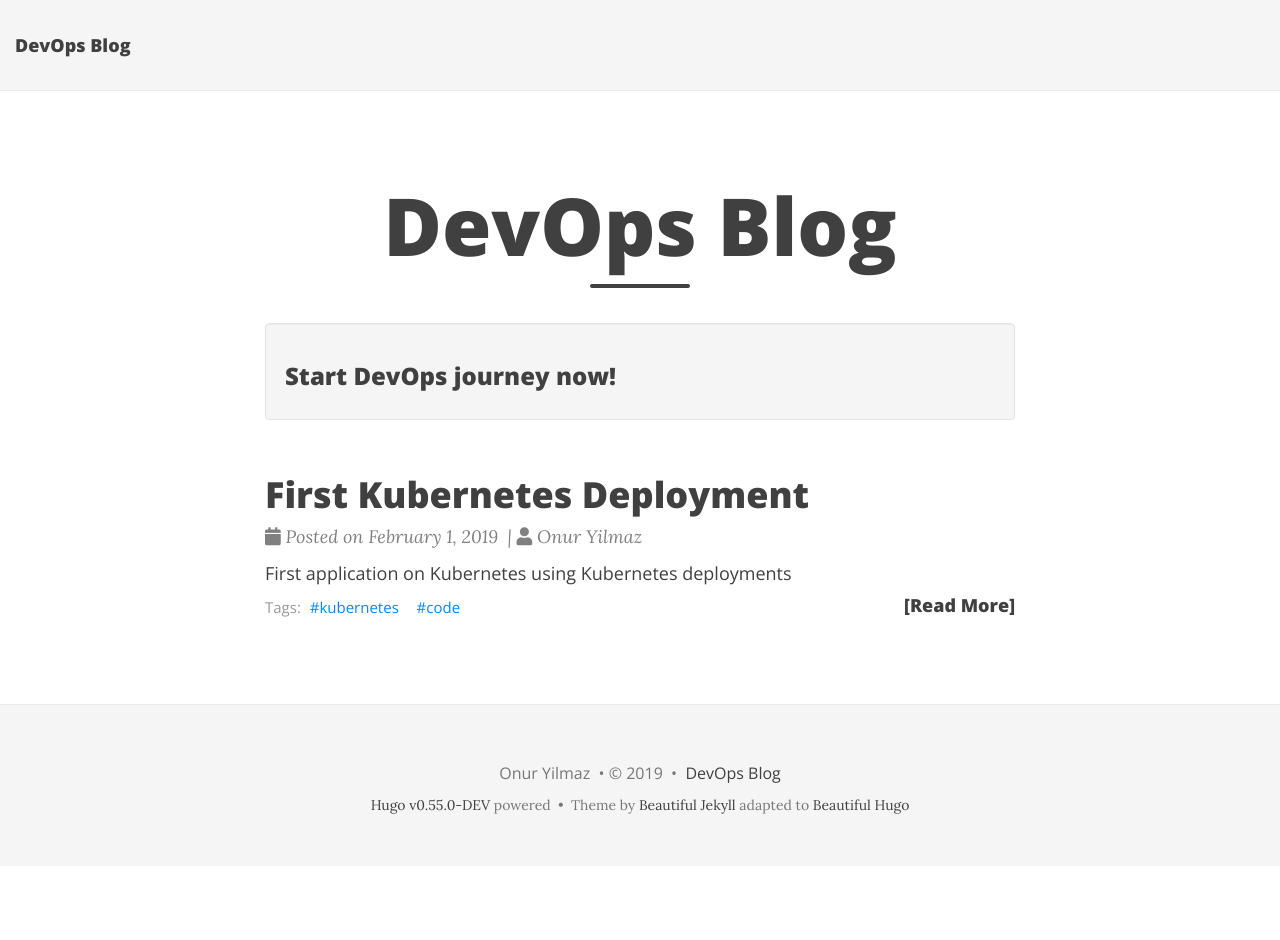
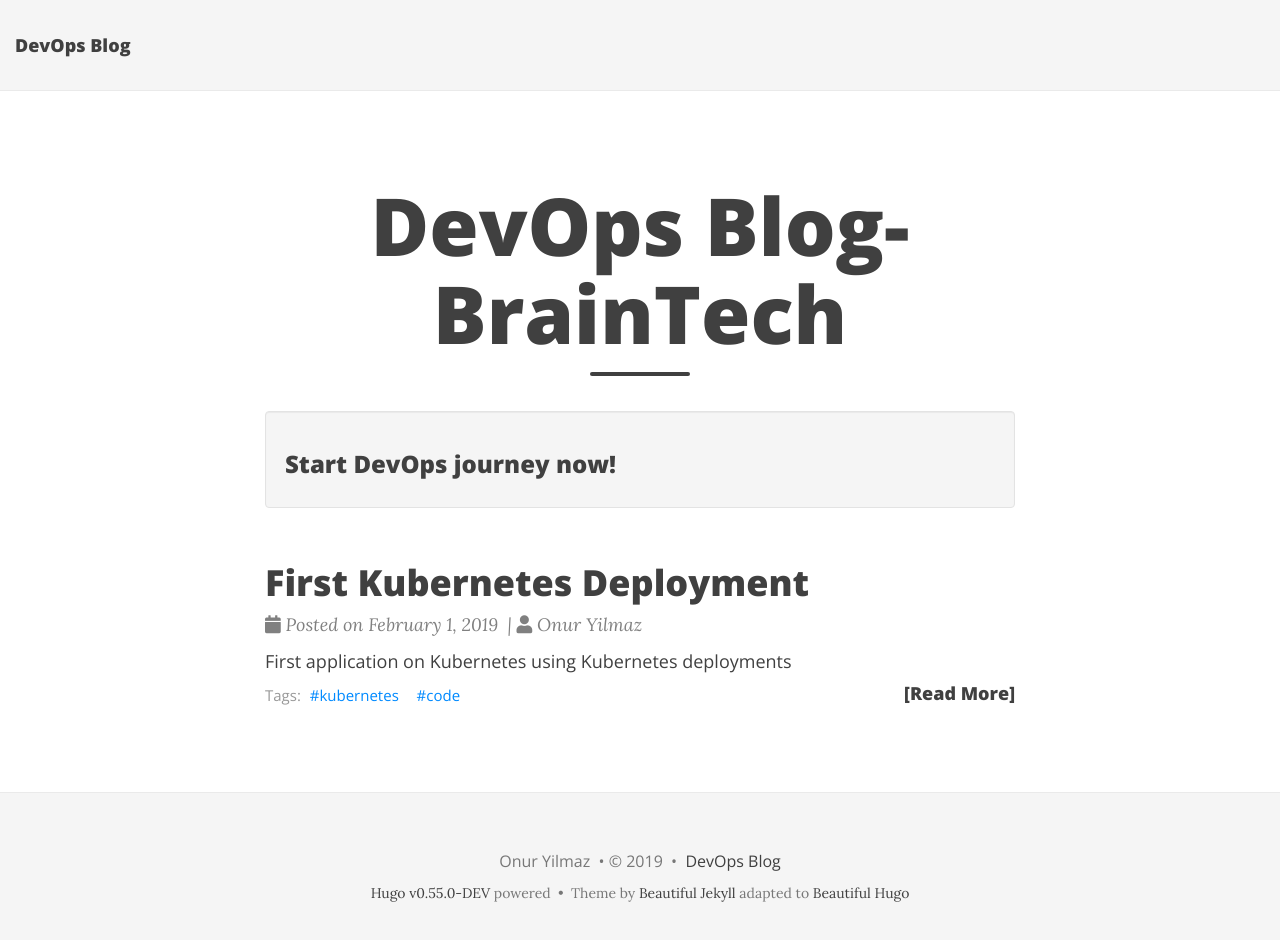
Before and after one commit to Al03Xu/BrainTech-IFB, a plain HTML site: page index.html in a window 1280 px wide. Before the commit the page ends 866 px from the top, so only its background shows below. Drawn offline with nearby package versions, Linux system fonts and the light colour scheme; some packages are replaced by stand-ins of ours; a script that the page names is missing.

Commit message:
update: web title

```diff
--- a/index.html
+++ b/index.html
@@ -157,7 +157,7 @@
           <div class="col-lg-8 col-lg-offset-2 col-md-10 col-md-offset-1">
             <div class="page-heading">
 
-                <h1>DevOps Blog</h1>
+                <h1>DevOps Blog-BrainTech</h1>
 
 
                 <hr class="small">
```
